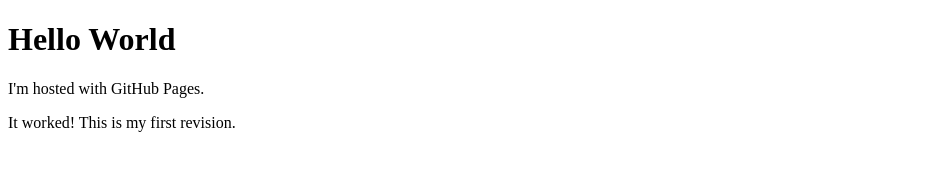
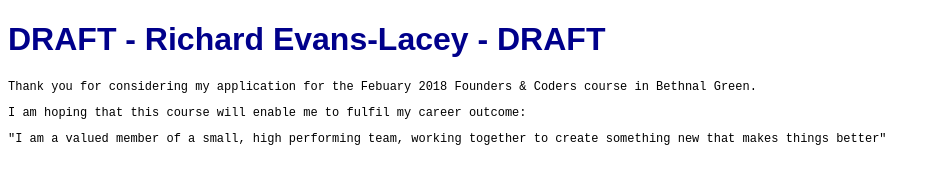
Before and after one commit to revanslacey/revanslacey.github.io, a plain HTML site: page index.html in a window 1280 px wide. Shown: the whole page, without its empty margins (0-940 px from the left). Drawn offline with Linux system fonts and the light colour scheme.

Commit message:
The start

```diff
--- a/index.html
+++ b/index.html
@@ -1,8 +1,32 @@
 <!DOCTYPE html>
 <html>
+
+<style>
+
+
+    h1, h2, h3 {
+        color: darkblue;
+        font-family: sans-serif;
+    }
+
+    p {
+        color: black;
+        font-family: monospace;
+        font-size: 12px;
+    }
+
+</style>
+
 <body>
-<h1>Hello World</h1>
-<p>I'm hosted with GitHub Pages.</p>
-<p>It worked!  This is my first revision.</p>
+
+
+
+<h1>DRAFT - Richard Evans-Lacey - DRAFT</h1>
+    <p>Thank you for considering my application for the Febuary 2018 Founders & Coders course in Bethnal Green.</p>
+    <p>I am hoping that this course will enable me to fulfil my career outcome:</p>
+
+    <!-- Put this in a box -->
+    <p>"I am a valued member of a small, high performing team, working together to create something new that makes things better"</p>
+
 </body>
 </html>
```
